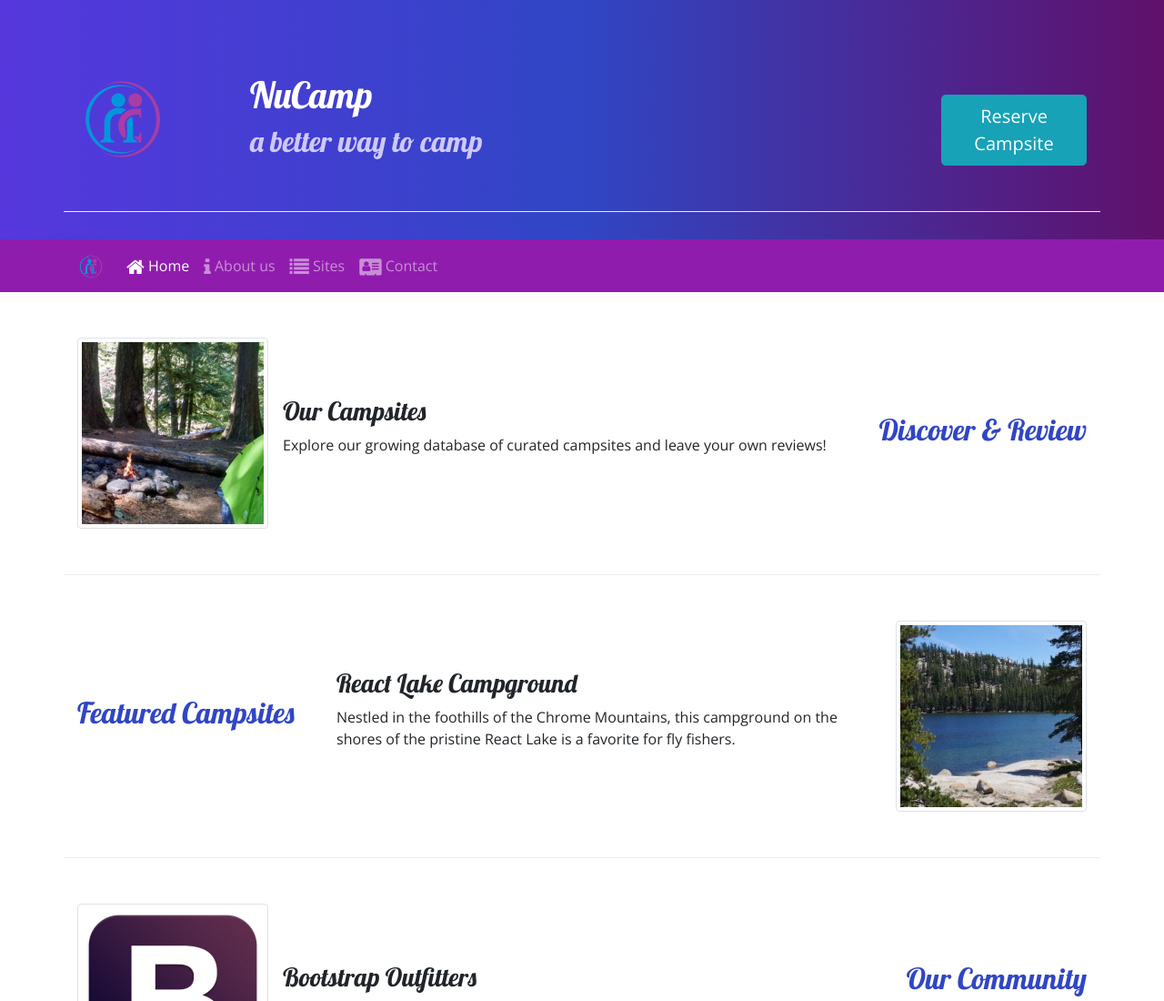
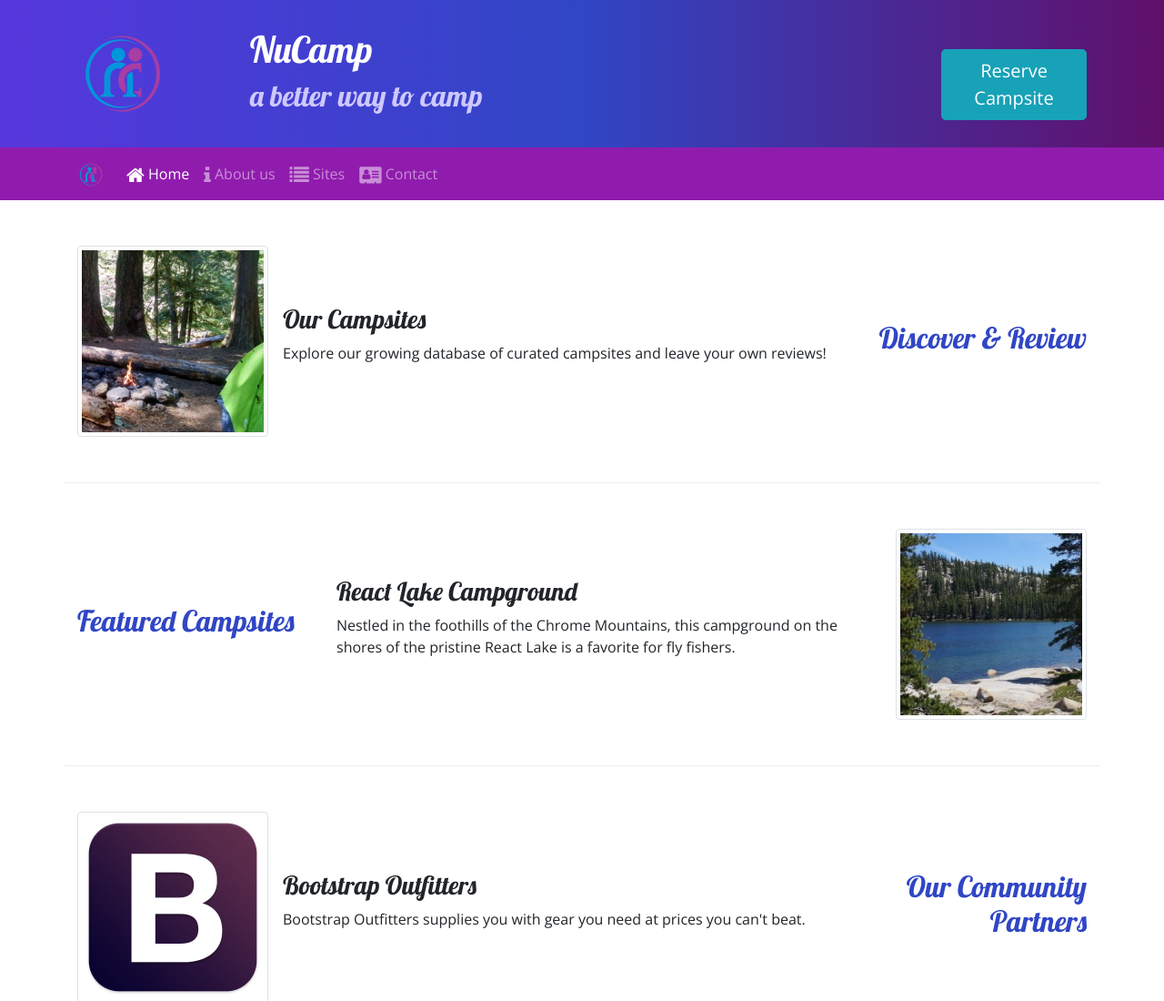
Before and after one commit to Qasper1974/nucamp, a website: page index.html in a window 1280 px wide. Shown: the top 1100 px of the page at 91% size. Drawn offline with nearby package versions, Linux system fonts and the light colour scheme.

Commit message:
Week2 Task3

```diff
--- a/index.html
+++ b/index.html
@@ -22,7 +22,7 @@
 
     <header class="jumbotron jumbotron-fluid">
         <div class="container">
-            <div class="row row-content align-items-center">
+            <div class="row">
                 <div class="col-4 col-sm-3 col-md-2 align-self-center">
                     <img src="img/logo.png" />
                 </div>
@@ -32,8 +32,8 @@
                     <h2>a better way to camp</h2>
                 </div>
 
-                <div class="col-md-4 col-xl-2">
-                    <a class="btn btn-info btn-lg mt-4" href="#reserveForm" >Reserve Campsite</a>
+                <div class="col-md-4 col-xl-2 align-self-center">
+                    <a href="#reserveForm" class="btn btn-info btn-lg mt-4">Reserve Campsite</a>
                 </div>
             </div>
         </div>
```
